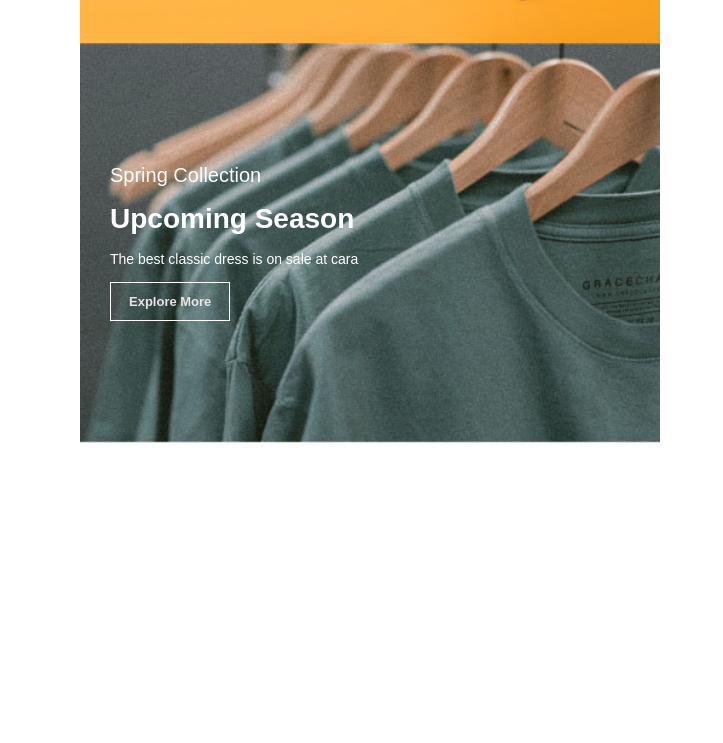
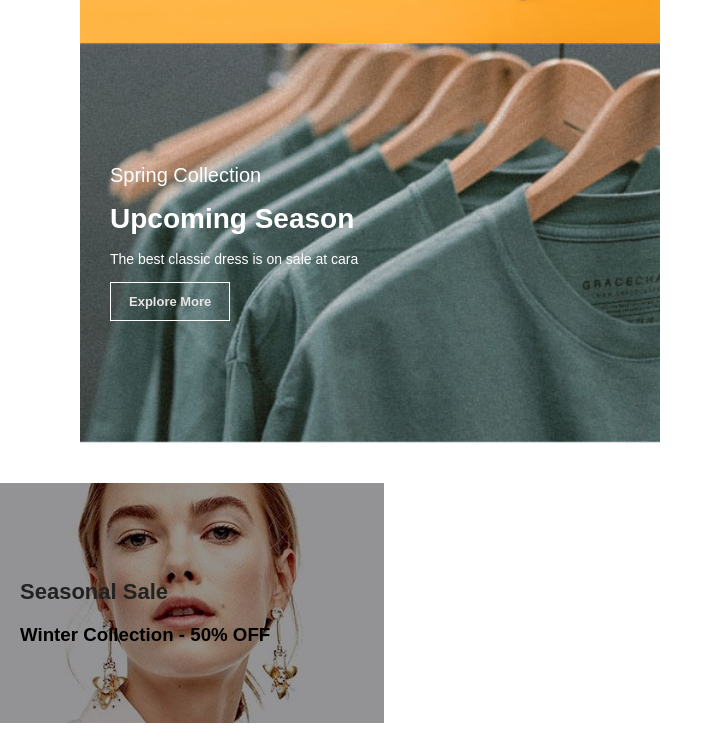
Before and after one commit to Natasha-kush/Ecommerce-Website, a plain HTML site: page Files/index.html in a window 1280 px wide. Shown: the part 3823-4566 px from the top of the page, without its empty margins (0-723 px from the left). Before the commit the page ends 4306 px from the top, so only its background shows below. Drawn offline with Linux system fonts and the light colour scheme.

Commit message:
banner section updated

```diff
--- a/Files/index.html
+++ b/Files/index.html
@@ -418,6 +418,15 @@
                 <button class="white">Explore More</button>
             </div>
         </section>
+        <!--sm banner section ended-->
+
+        <!--text small banner section start-->
+        <section id="banner3">
+            <div class="banner-box">
+                <h2>Seasonal Sale</h2>
+                <h3>Winter Collection - 50% OFF</h3>
+            </div>
+        </section>
         <script src="script.js"></script>
 
     </body>
--- a/Files/style.css
+++ b/Files/style.css
@@ -373,3 +373,25 @@ body {
     background-color: #088178;
     border: 1px solid #088178;
 }
+
+/*small banner section*/
+#banner3 {
+    display: flex;
+    flex-direction: column;
+    justify-content: center;
+    align-items: center;
+    align-items: flex-start;
+    background-image: url(images/banner/b7.jpg);
+    width: 30%;
+    height: 30vh;
+    background-size: cover;
+    background-position: center;
+    padding: 20px;
+    margin-bottom: 20px;
+}
+
+#banner3 h2 {
+    columns: #fff;
+    font-weight: 900;
+    font-size: 22px;
+}
```
